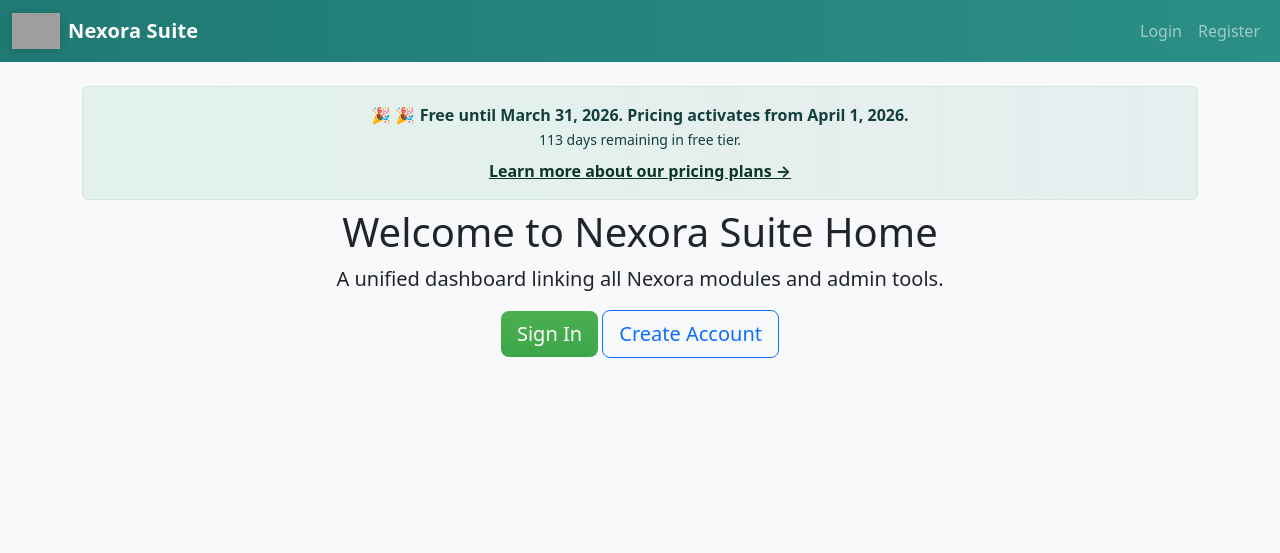
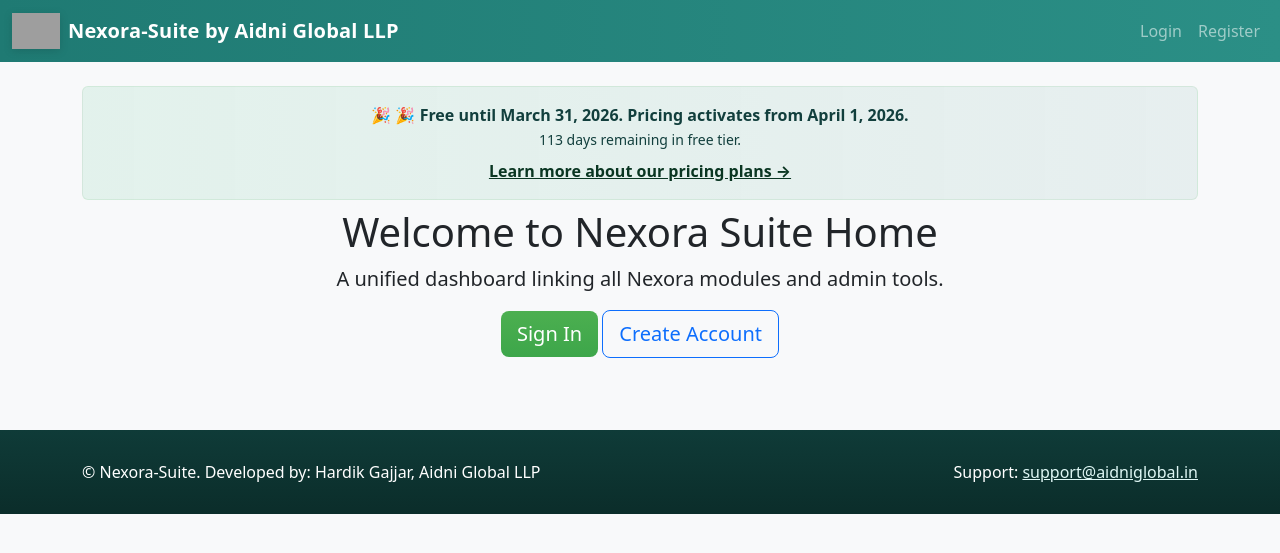
Before and after one commit to aidnitech-droid/nexora-suite, a Flask app: page / in a window 1280 px wide. Shown: the top 553 px of the page. Run offline with Flask 3, Linux system fonts and the light colour scheme; grey boxes are pictures that could not be loaded.

Commit message:
feat(nexora-home): update header branding and add footer with support contact

```diff
--- a/apps/nexora-home/static/css/theme.css
+++ b/apps/nexora-home/static/css/theme.css
@@ -70,3 +70,6 @@
   color: #dfeff0;
   padding: 30px 0;
 }
+
+.site-footer p{margin-bottom:0}
+.site-footer .footer-link{color:#dff7f5; text-decoration:underline}
--- a/apps/nexora-home/templates/base.html
+++ b/apps/nexora-home/templates/base.html
@@ -14,7 +14,7 @@
       <div class="container-fluid">
         <a class="navbar-brand d-flex align-items-center" href="{{ url_for('index') }}">
           <img src="{{ url_for('static', filename='img/nexora-logo.png') }}" alt="Nexora" class="nexora-logo me-2">
-          <span class="nexora-brand-text">Nexora Suite</span>
+          <span class="nexora-brand-text">Nexora-Suite by Aidni Global LLP</span>
         </a>
         <button class="navbar-toggler" type="button" data-bs-toggle="collapse" data-bs-target="#nav" aria-controls="nav" aria-expanded="false" aria-label="Toggle navigation">
           <span class="navbar-toggler-icon"></span>
@@ -60,6 +60,19 @@
       {% block content %}{% endblock %}
     </main>
 
+    <footer class="site-footer mt-5">
+      <div class="container">
+        <div class="row align-items-center">
+          <div class="col-md-6">
+            <p class="mb-0 text-white">&copy; <span id="nexora-year"></span> Nexora-Suite. Developed by: Hardik Gajjar, Aidni Global LLP</p>
+          </div>
+          <div class="col-md-6 text-md-end">
+            <p class="mb-0 text-white">Support: <a href="mailto:support@aidniglobal.in" class="footer-link">support@aidniglobal.in</a></p>
+          </div>
+        </div>
+      </div>
+    </footer>
+
     <script src="https://cdn.jsdelivr.net/npm/bootstrap@5.3.2/dist/js/bootstrap.bundle.min.js"></script>
   </body>
 </html>
```
